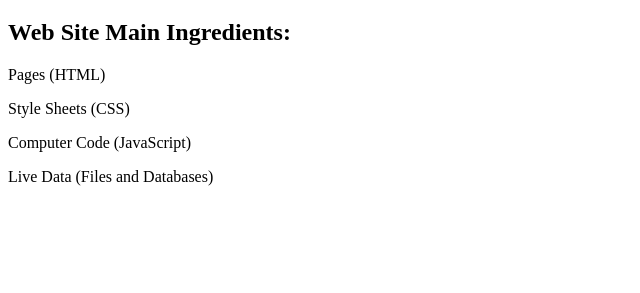
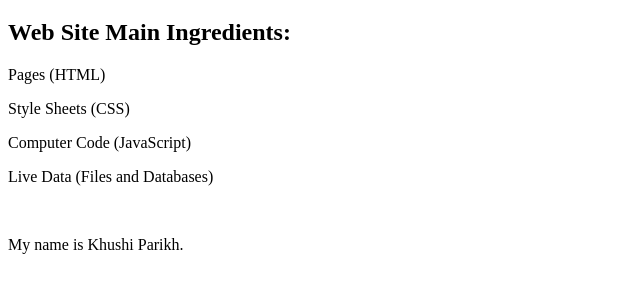
Before and after one commit to 19it077/GitJenkins, a plain HTML site: page index.html in a window 1280 px wide. Shown: the part 61-354 px from the top of the page, without its empty margins (0-640 px from the left). Drawn offline with Linux system fonts and the light colour scheme.

Commit message:
modified file

```diff
--- a/index.html
+++ b/index.html
@@ -15,5 +15,8 @@
   <p>Computer Code (JavaScript)</p>
   <p>Live Data (Files and Databases)</p>
 
+  <br>
+  <P>My name is Khushi Parikh. </P>
+
 </body>
 </html>
```
